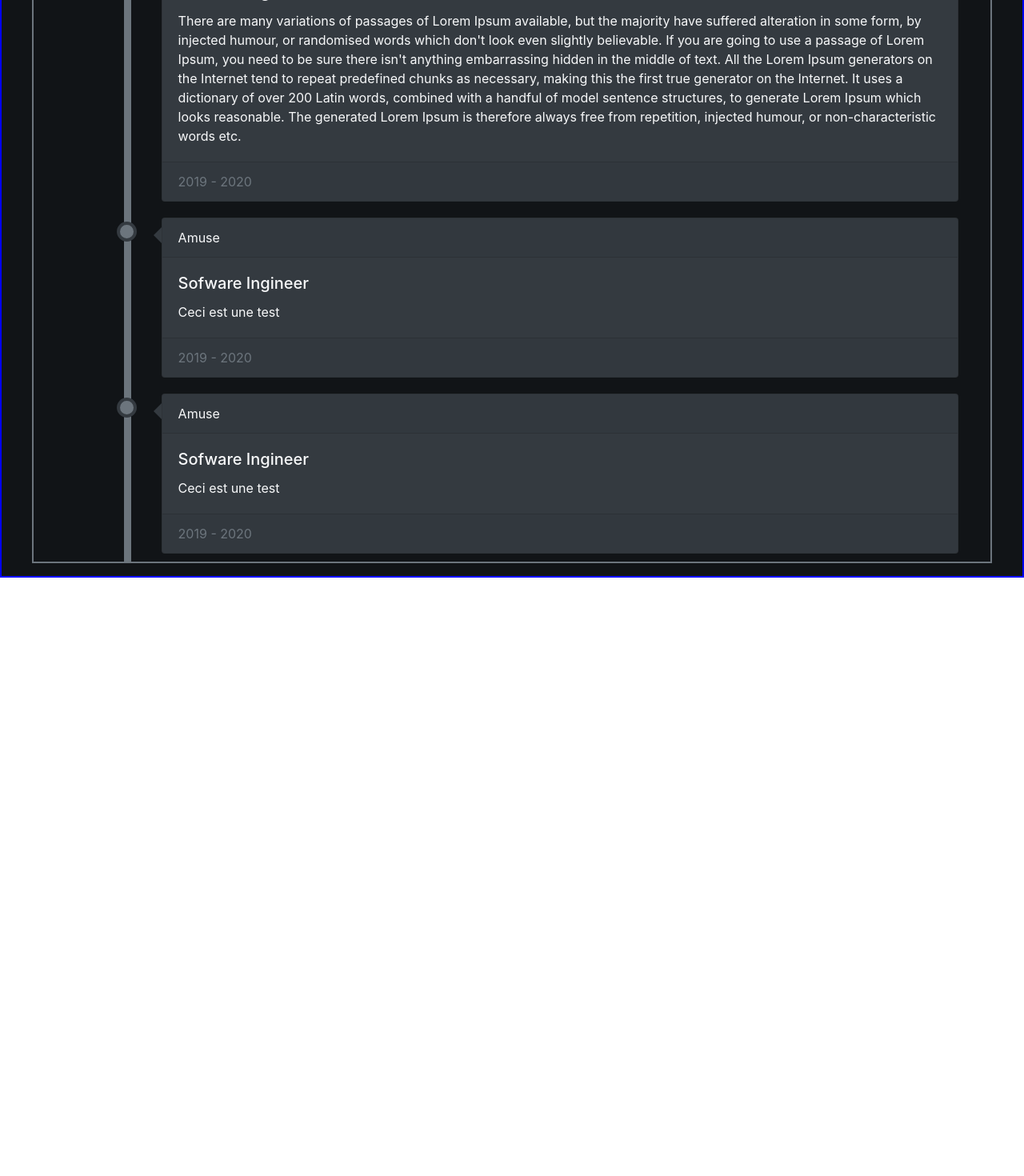
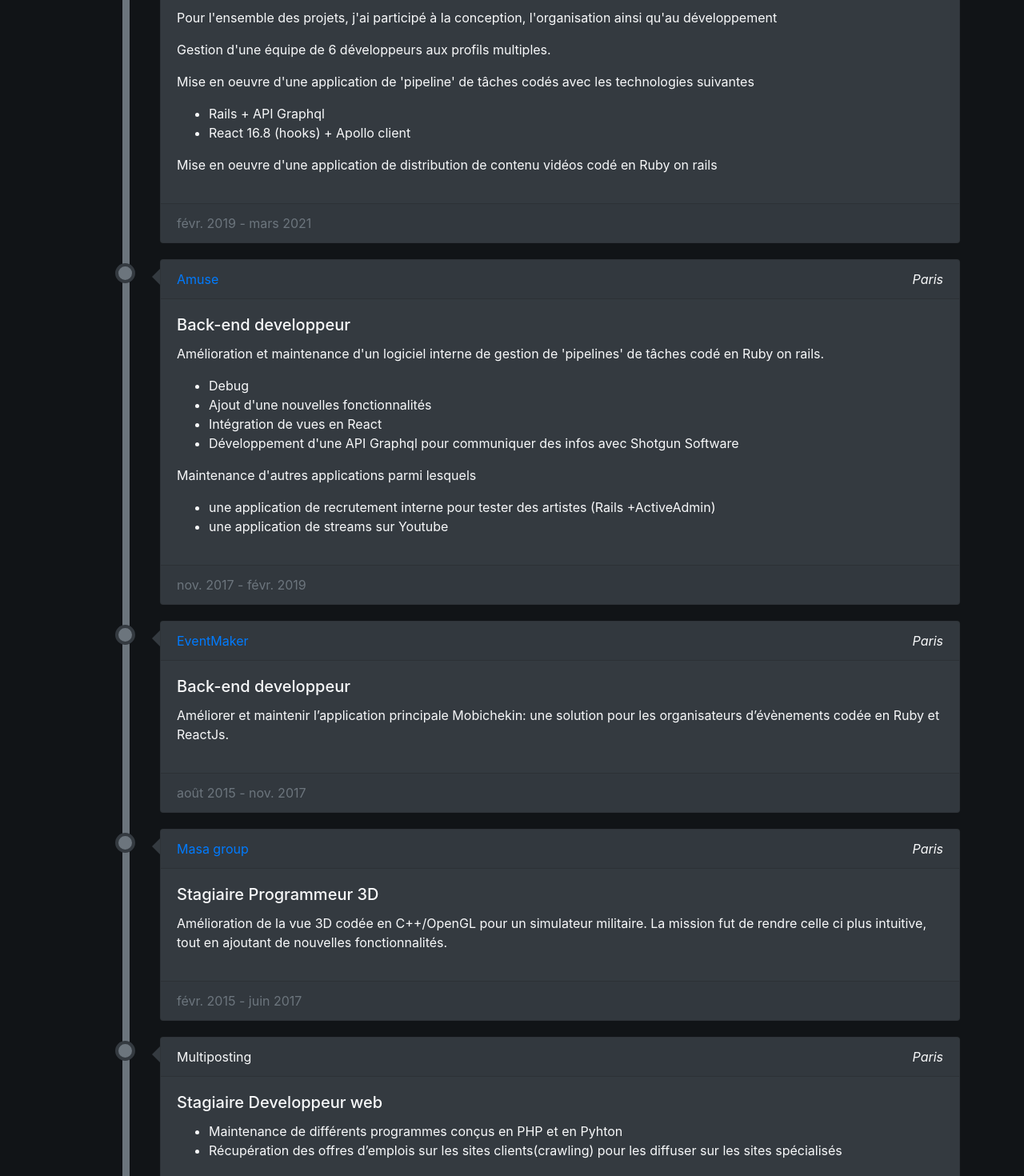
Before and after one commit to guillaume-gomez/guillaume-gomez.github.io, a React (Create React App) app in the folder my-app/: page / in a window 1280 px wide. Shown: the part 680-2150 px from the top of the page at 80% size. Before the commit the page ends 1402 px from the top, so only its background shows below. Built offline with nearby package versions, Linux system fonts and the light colour scheme.

Commit message:
add translations

```diff
--- a/my-app/package.json
+++ b/my-app/package.json
@@ -17,6 +17,7 @@
     "@types/react-dom": "^17.0.0",
     "add": "^2.0.6",
     "bootstrap": "^4.6.0",
+    "date-fns": "^2.19.0",
     "i18next": "^19.9.2",
     "i18next-browser-languagedetector": "^6.0.1",
     "react": "^17.0.1",
--- a/my-app/src/App.css
+++ b/my-app/src/App.css
@@ -4,7 +4,7 @@
 
 .App-container {
   padding: 16px;
-  border: 2px solid blue;
+  //border: 2px solid blue;
 }
 
 #blue {
--- a/my-app/src/components/Job.css
+++ b/my-app/src/components/Job.css
@@ -49,3 +49,8 @@
 .job-right::after {
   left: -16px;
 }
+
+.job-card-header{
+  display: flex;
+  justify-content: space-between;
+}
--- a/my-app/src/components/Job.tsx
+++ b/my-app/src/components/Job.tsx
@@ -1,16 +1,31 @@
 import React from 'react';
+import { useTranslation } from 'react-i18next';
+import { format } from 'date-fns'
+import { fr, enGB } from 'date-fns/locale'
+
 import { Card } from 'react-bootstrap';
+
 import "./Job.css";
 
 interface JobInterface {
-  begin: string;
-  end: string;
+  begin: Date;
+  end: Date;
+  location: string;
   company: string;
+  companyUrl?: string;
   jobTitle: string;
-  jobDescription: string;
+  jobDescription?: string;
+  children?: React.ReactNode;
 }
 
-function Job({begin, end, jobTitle, jobDescription, company} : JobInterface) {
+function Job({begin, end, jobTitle, jobDescription, company, companyUrl, location, children} : JobInterface) {
+  const { t, i18n: {language} } = useTranslation();
+
+  function formatDate(date: Date) {
+    const locale = language == "fr" ? fr : enGB;
+    return format(date, t("date-format"), { locale });
+  }
+
   return (
      <div className="job-container job-right">
        <Card
@@ -18,14 +33,22 @@ function Job({begin, end, jobTitle, jobDescription, company} : JobInterface) {
           text="light"
           className="job-content"
         >
-          <Card.Header>{company}</Card.Header>
+          <Card.Header>
+            <div className="job-card-header">
+              { companyUrl ?
+                <a href={companyUrl}>{company}</a> :
+                company
+              }
+              <em>{location}</em>
+            </div>
+          </Card.Header>
           <Card.Body>
             <Card.Title>{jobTitle}</Card.Title>
             <Card.Text>
-              {jobDescription}
+              {jobDescription ? jobDescription : children}
             </Card.Text>
           </Card.Body>
-           <Card.Footer className="text-muted">{begin} - {end}</Card.Footer>
+           <Card.Footer className="text-muted">{formatDate(begin)} - {formatDate(end)}</Card.Footer>
         </Card>
     </div>
   );
--- a/my-app/src/components/Timeline.css
+++ b/my-app/src/components/Timeline.css
@@ -1,5 +1,5 @@
 .timeline {
-  border: 2px solid var(--secondary);
+  //border: 2px solid var(--secondary);
   position: relative;
   margin: 0 auto;
 }
--- a/my-app/src/locales/en/translation.json
+++ b/my-app/src/locales/en/translation.json
@@ -1,4 +1,5 @@
 {
+  "date-format":"MMM yyyy",
   "header": {
     "cv": "cv",
     "work": "my works"
--- a/my-app/src/locales/fr/translation.json
+++ b/my-app/src/locales/fr/translation.json
@@ -1,13 +1,71 @@
 {
+  "date-format":"MMM yyyy",
   "header": {
     "resume": "CV",
     "contact": "Contact",
     "portfolio": "Portfolio",
-    "skills": "Competences",
+    "skills": "Compétences",
     "experience": "Experience"
   },
   "about-me": {
     "i-am": "Je m'appelle",
     "content": "Hi! I’m Chris Chin, a full-stack web developer and software engineer based in Brooklyn, NY. After working as an accountant for almost 7 years, I’ve decided to take the leap to pursue a career in software engineering. I’ve enrolled in a full-time immersive software engineering program at Fullstack Academy in NYC. Having just graduated from this rigorous program, I can say that applying to a coding bootcamp has been the best decision I have ever made in my life. I love to learn new technologies and flex my creativity to create amazing things."
+  },
+  "hobbies": {
+    "hobbies": "Centre d'intérêts",
+    "music": "Musique",
+    "sports": "Sports",
+    "cinema": "Cinema"
+  },
+  "experience": {
+    "experience": "Expériences",
+    "current": "présent",
+    "amuse": {
+      "company": "Amuse",
+      "location": "Paris",
+      "job-title": "Directeur Technique",
+      "job-title-2": "Back-end developpeur",
+      "context": "Tout les projets au sein d'Amuse auquel j'ai participé ont eu pour but d'aider à produire le plus efficacement possibles des dessins animées pour la categorie pre-school( 0-3 ans), ainsi que leurs diffusion sur les plateformes OTT (Youtube, Amazon, Youku, Baidu, etc...)",
+      "bloc1": "Pour l'ensemble des projets, j'ai participé à la conception, l'organisation ainsi qu'au développement",
+      "bloc2": "Gestion d'une équipe de 6 développeurs aux profils multiples.",
+      "bloc3": "Mise en oeuvre d'une application de 'pipeline' de tâches codés avec les technologies suivantes",
+      "bloc4": "Rails + API Graphql",
+      "bloc5": "React 16.8 (hooks) + Apollo client",
+      "bloc6": "Mise en oeuvre d'une application de distribution de contenu vidéos codé en Ruby on rails",
+      "bloc1-1": "Amélioration et maintenance d'un logiciel interne de gestion de 'pipelines' de tâches codé en Ruby on rails.",
+      "bloc1-2":"Debug",
+      "bloc1-3":"Ajout d'une nouvelles fonctionnalités",
+      "bloc1-4":"Intégration de vues en React",
+      "bloc1-5":"Développement d'une API Graphql pour communiquer des infos avec Shotgun Software",
+      "bloc1-6":"Maintenance d'autres applications parmi lesquels",
+      "bloc1-7":"une application de recrutement interne pour tester des artistes (Rails +ActiveAdmin)",
+      "bloc1-8": "une application de streams sur Youtube"
+    },
+    "applidget": {
+      "company": "EventMaker",
+      "location": "Paris",
+      "job-title": "Back-end developpeur",
+      "bloc": "Améliorer et maintenir l’application principale Mobichekin:\nune solution pour les organisateurs d’évènements codée en Ruby et ReactJs."
+    },
+    "masa": {
+      "company": "Masa group",
+      "location": "Paris",
+      "job-title": "Stagiaire Programmeur 3D",
+      "bloc": "Amélioration de la vue 3D codée en C++/OpenGL pour un simulateur militaire.\nLa mission fut de rendre celle ci plus intuitive, tout en ajoutant de nouvelles fonctionnalités."
+    },
+    "multiposting": {
+      "company": "Multiposting",
+      "location": "Paris",
+      "job-title": "Stagiaire Developpeur web",
+      "bloc1": "Maintenance de différents programmes conçus en PHP et en Pyhton",
+      "bloc2": "Récupération des offres d’emplois sur les sites clients(crawling) pour les diffuser sur les sites spécialisés"
+    },
+    "arles": {
+      "company": "Mairie d'Arles",
+      "location": "Arles",
+      "job-title": "Stagiaire Developpeur web",
+      "bloc1": "Création d'un site internet en PHP pour automatiser la création d'arrêtés municipaux.",
+      "bloc2": "Récupération de l'ancienne Base de données et la création d'une nouvelle."
+    }
   }
 }
--- a/my-app/src/views/Experience.css
+++ b/my-app/src/views/Experience.css
@@ -14,7 +14,7 @@
 
 @media (min-width: 1200px) {
   .experience-content {
-      align-items: center;
-  justify-content: center;
+    align-items: center;
+    justify-content: center;
   }
 }
--- a/my-app/src/views/Experience.tsx
+++ b/my-app/src/views/Experience.tsx
@@ -1,17 +1,101 @@
 import React from 'react';
-import "./Experience.css";
+import { useTranslation } from 'react-i18next';
 import Timeline from "../components/Timeline";
 import Job from "../components/Job";
 
+import "./Experience.css";
+
 function Experience() {
+  const { t } = useTranslation();
   return (
     <div className="experience-content">
-      <h2 className="experience-title">Experience</h2>
+      <h2 className="experience-title">{t("experience.experience")}</h2>
       <div className="experience-jobs">
         <Timeline>
-          <Job company={"Amuse"} begin={"2019"} end={"2020"} jobTitle="Sofware Ingineer" jobDescription="There are many variations of passages of Lorem Ipsum available, but the majority have suffered alteration in some form, by injected humour, or randomised words which don't look even slightly believable. If you are going to use a passage of Lorem Ipsum, you need to be sure there isn't anything embarrassing hidden in the middle of text. All the Lorem Ipsum generators on the Internet tend to repeat predefined chunks as necessary, making this the first true generator on the Internet. It uses a dictionary of over 200 Latin words, combined with a handful of model sentence structures, to generate Lorem Ipsum which looks reasonable. The generated Lorem Ipsum is therefore always free from repetition, injected humour, or non-characteristic words etc."/>
-          <Job company={"Amuse"} begin={"2019"} end={"2020"} jobTitle="Sofware Ingineer" jobDescription="Ceci est une test"/>
-          <Job company={"Amuse"} begin={"2019"} end={"2020"} jobTitle="Sofware Ingineer" jobDescription="Ceci est une test"/>
+          <Job
+            company={t("experience.amuse.company")}
+            companyUrl="https://www.amuseanimation.com/"
+            location={t("experience.amuse.location")}
+            begin={new Date(2019,1,1)}
+            end={new Date()}
+            jobTitle={t("experience.amuse.job-title")}
+            >
+              <p>{t("experience.amuse.bloc1")}</p>
+              <p>{t("experience.amuse.bloc2")}</p>
+              <p>{t("experience.amuse.bloc3")}</p>
+              <ul>
+                <li>{t("experience.amuse.bloc4")}</li>
+                <li>{t("experience.amuse.bloc5")}</li>
+              </ul>
+              <p>{t("experience.amuse.bloc6")}</p>
+            </Job>
+            <Job
+            company={t("experience.amuse.company")}
+            companyUrl="https://www.amuseanimation.com/"
+            location={t("experience.amuse.location")}
+            begin={new Date(2017,10,1)}
+            end={new Date(2019,1,1)}
+            jobTitle={t("experience.amuse.job-title-2")}
+            >
+              <p>{t("experience.amuse.bloc1-1")}</p>
+              <ul>
+                <li>{t("experience.amuse.bloc1-2")}</li>
+                <li>{t("experience.amuse.bloc1-3")}</li>
+                <li>{t("experience.amuse.bloc1-4")}</li>
+                <li>{t("experience.amuse.bloc1-5")}</li>
+             </ul>
+             <p>{t("experience.amuse.bloc1-6")}</p>
+             <ul>
+                <li>{t("experience.amuse.bloc1-7")}</li>
+                <li>{t("experience.amuse.bloc1-8")}</li>
+             </ul>
+
+            </Job>
+            <Job
+            company={t("experience.applidget.company")}
+            companyUrl="https://www.eventmaker.com/"
+            location={t("experience.applidget.location")}
+            begin={new Date(2015,7,1)}
+            end={new Date(2017,10,1)}
+            jobTitle={t("experience.applidget.job-title")}
+            >
+              <p>{t("experience.applidget.bloc")}</p>
+            </Job>
+           <Job
+            company={t("experience.masa.company")}
+            companyUrl="https://masasim.com/"
+            location={t("experience.masa.location")}
+            begin={new Date(2015,1,1)}
+            end={new Date(2017,5,1)}
+            jobTitle={t("experience.masa.job-title")}
+            >
+              <p>{t("experience.masa.bloc")}</p>
+           </Job>
+           <Job
+            company={t("experience.multiposting.company")}
+            location={t("experience.multiposting.location")}
+            begin={new Date(2014,1,1)}
+            end={new Date(2013,8,1)}
+            jobTitle={t("experience.multiposting.job-title")}
+            >
+              <ul>
+                <li>{t("experience.multiposting.bloc1")}</li>
+                <li>{t("experience.multiposting.bloc2")}</li>
+              </ul>
+           </Job>
+           <Job
+            company={t("experience.arles.company")}
+            location={t("experience.arles.location")}
+            begin={new Date(2012,3,1)}
+            end={new Date(2012,1,1)}
+            jobTitle={t("experience.arles.job-title")}
+            >
+              <ul>
+                <li>{t("experience.arles.bloc1")}</li>
+                <li>{t("experience.arles.bloc2")}</li>
+              </ul>
+           </Job>
+
         </Timeline>
       </div>
     </div>
```
Also changed, not shown: my-app/src/views/Hobbies.tsx (+4 -4 lines), 1 other file (tests, documents, lock files or other folders).
